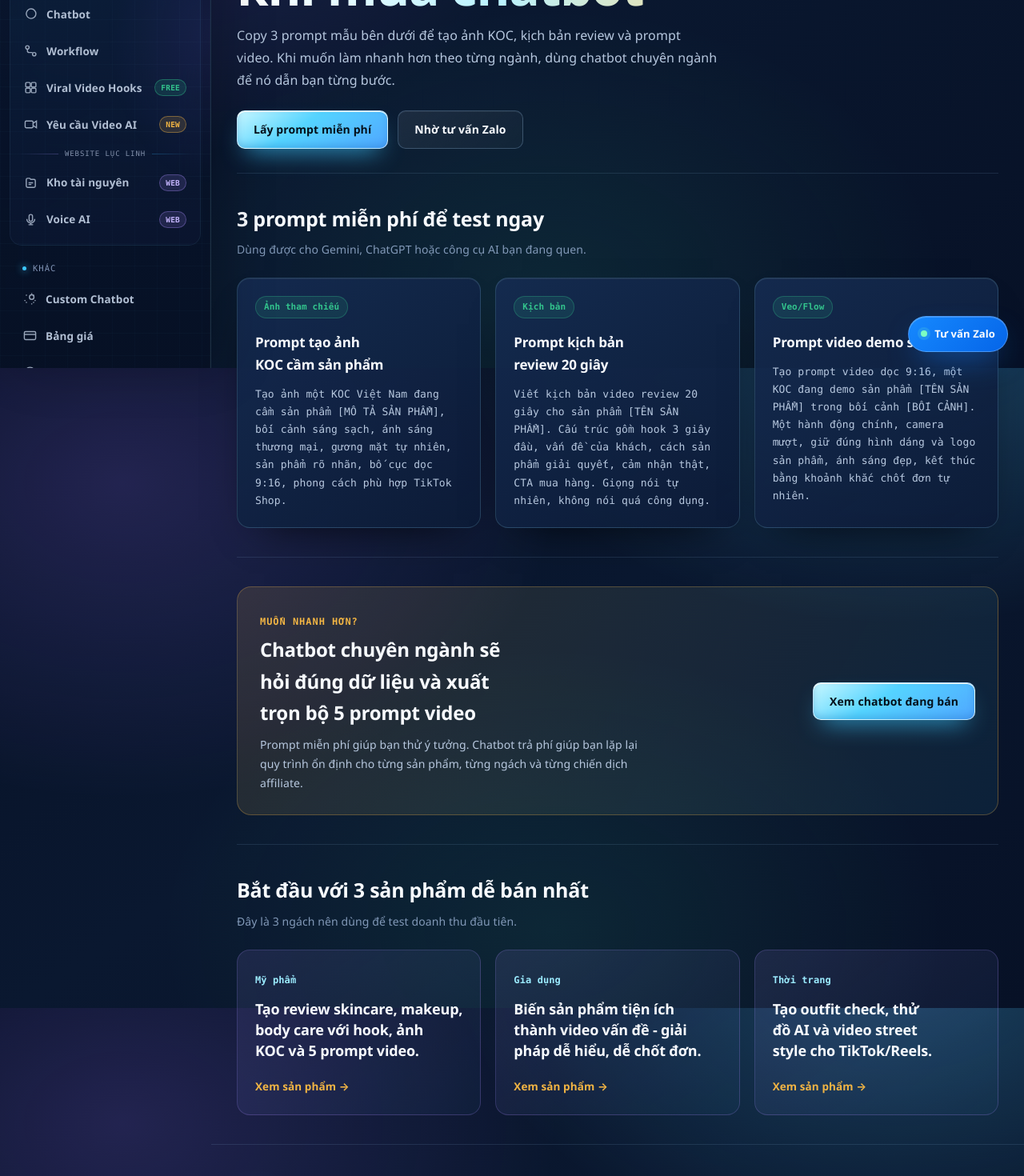
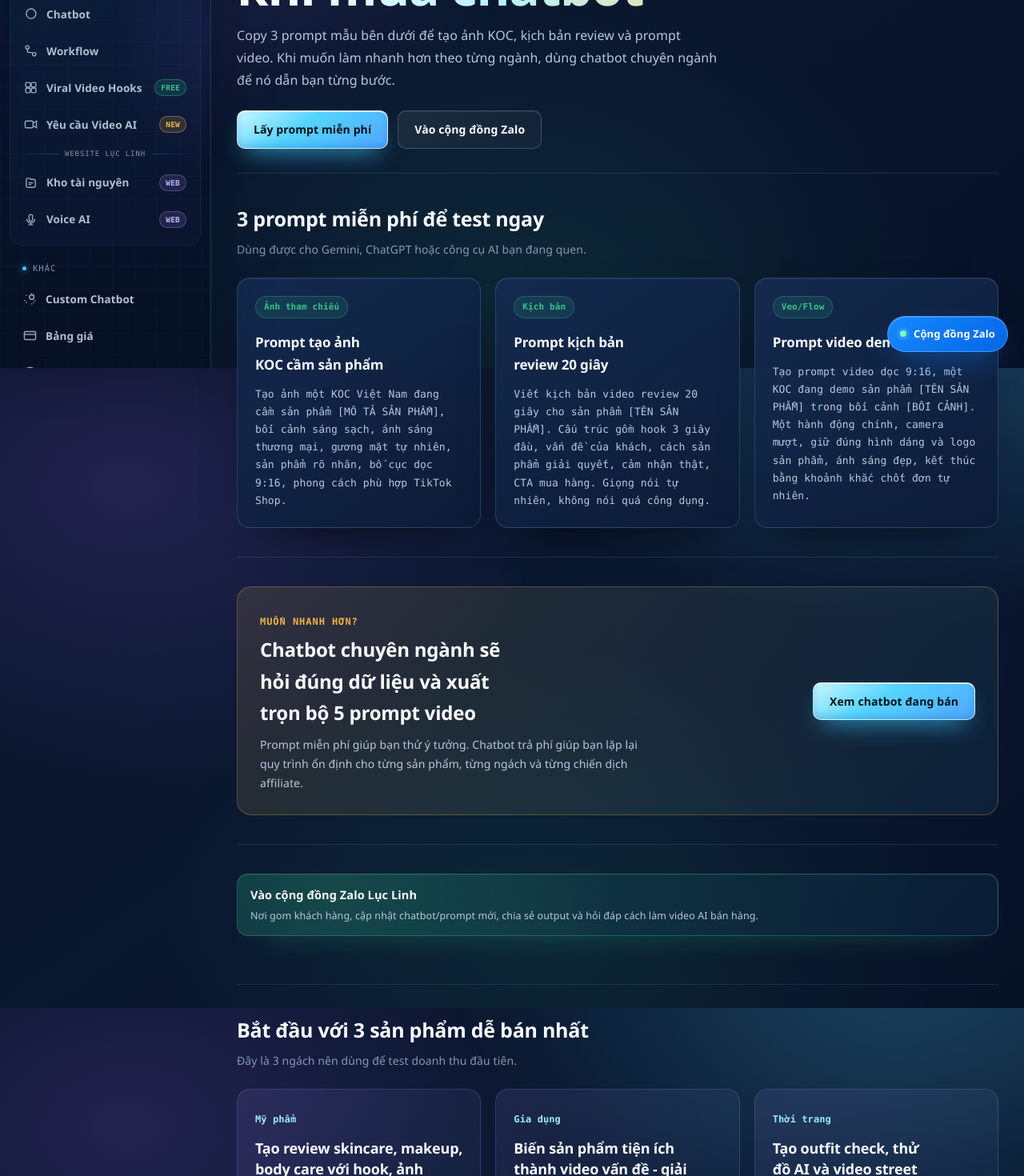
Before and after one commit to baggball/luc-linh-media, a Next.js app: page /dung-thu-mien-phi in a window 1280 px wide. Shown: the part 340-1810 px from the top of the page at 80% size. Built offline with nearby package versions, Linux system fonts and the light colour scheme; no server answers.

Commit message:
Add Zalo community onboarding links

```diff
--- a/app/dung-thu-mien-phi/page.tsx
+++ b/app/dung-thu-mien-phi/page.tsx
@@ -1,6 +1,7 @@
 import Link from "next/link";
 import AppShell from "@/components/layout/AppShell";
 import Footer from "@/components/layout/Footer";
+import { ZALO_COMMUNITY_URL } from "@/lib/community";
 
 export const metadata = {
   title: "Dùng thử miễn phí prompt tạo video AI",
@@ -61,8 +62,8 @@ export default function DungThuMienPhiPage() {
           </p>
           <div className="trial-hero-actions">
             <a className="btn btn-primary" href="#free-prompts">Lấy prompt miễn phí</a>
-            <a className="btn btn-ghost" href="https://zalo.me/0379062594" target="_blank" rel="noopener">
-              Nhờ tư vấn Zalo
+            <a className="btn btn-ghost" href={ZALO_COMMUNITY_URL} target="_blank" rel="noopener">
+              Vào cộng đồng Zalo
             </a>
           </div>
         </section>
@@ -100,6 +101,13 @@ export default function DungThuMienPhiPage() {
         </section>
 
         <section className="section trial-section">
+          <a className="community-box community-box-wide" href={ZALO_COMMUNITY_URL} target="_blank" rel="noopener">
+            <b>Vào cộng đồng Zalo Lục Linh</b>
+            <span>Nơi gom khách hàng, cập nhật chatbot/prompt mới, chia sẻ output và hỏi đáp cách làm video AI bán hàng.</span>
+          </a>
+        </section>
+
+        <section className="section trial-section">
           <div className="sec-head">
             <div>
               <h2>Bắt đầu với 3 sản phẩm dễ bán nhất</h2>
--- a/app/globals.css
+++ b/app/globals.css
@@ -429,6 +429,30 @@ footer{border-top:1px solid var(--line); padding:44px 0 26px;}
 .contact-box a{color:var(--electric-bright); font-weight:700; font-size:14.5px;}
 .contact-box a:hover{text-decoration:underline;}
 .contact-box span{display:block; font-size:12px; color:var(--mute-dim); margin-top:2px;}
+.community-box{
+  display:block;
+  margin-top:14px;
+  padding:14px 16px;
+  border-radius:14px;
+  border:1px solid rgba(51,196,141,.34);
+  background:
+    radial-gradient(circle at 12% 20%,rgba(51,196,141,.16),transparent 42%),
+    linear-gradient(135deg,rgba(51,196,141,.12),rgba(47,177,255,.07));
+  color:var(--paper);
+  text-align:left;
+  box-shadow:0 18px 42px -32px rgba(51,196,141,.7), inset 0 1px rgba(255,255,255,.05);
+  transition:transform .18s ease,border-color .18s ease,box-shadow .18s ease;
+}
+.community-box:hover{
+  border-color:rgba(51,196,141,.56);
+  transform:translateY(-1px);
+  box-shadow:0 22px 48px -32px rgba(51,196,141,.9), inset 0 1px rgba(255,255,255,.08);
+}
+.community-box b{display:block; font-size:14.5px; margin-bottom:4px; color:var(--paper);}
+.community-box span{display:block; font-size:12.5px; line-height:1.55; color:var(--mute);}
+.community-box-success{margin-top:14px;}
+.community-box-wide{margin:0 0 24px;}
+.community-box-compact{margin-top:12px;}
 
 .detail-section{padding:26px 0;}
 .section-card{background:var(--ink-card); border:1px solid var(--line); border-radius:16px; padding:26px;}
--- a/app/tai-khoan/san-pham/page.tsx
+++ b/app/tai-khoan/san-pham/page.tsx
@@ -5,6 +5,7 @@ import Footer from "@/components/layout/Footer";
 import { createClient } from "@/lib/supabase/server";
 import { formatVND } from "@/lib/format";
 import { PRODUCT_TYPE_ROUTE, type ProductType } from "@/lib/types";
+import { ZALO_COMMUNITY_URL } from "@/lib/community";
 
 export const revalidate = 0;
 export const metadata = { title: "Sản phẩm của tôi" };
@@ -37,6 +38,11 @@ export default async function MyProductsPage() {
         <div className="eyebrow">Tài khoản</div>
         <h1 style={{ fontSize: 30, margin: "12px 0 8px" }}>Sản phẩm và đơn hàng của tôi</h1>
         <p style={{ color: "var(--mute)", marginBottom: 28 }}>Xem lại sản phẩm đã mua và tiếp tục các đơn đang chờ thanh toán.</p>
+
+        <a className="community-box community-box-wide" href={ZALO_COMMUNITY_URL} target="_blank" rel="noopener">
+          <b>Vào cộng đồng Zalo sau khi mua</b>
+          <span>Đây là nơi Lục Linh chăm sóc khách hàng, cập nhật prompt/chatbot mới và thảo luận cách làm video AI bán hàng.</span>
+        </a>
 
         {purchases.length === 0 ? (
           <div className="empty-added">
--- a/components/layout/AppShell.tsx
+++ b/components/layout/AppShell.tsx
@@ -1,5 +1,6 @@
 import Sidebar from "./Sidebar";
 import Topbar from "./Topbar";
+import { ZALO_COMMUNITY_URL } from "@/lib/community";
 
 export default function AppShell({ children }: { children: React.ReactNode }) {
   return (
@@ -11,13 +12,13 @@ export default function AppShell({ children }: { children: React.ReactNode }) {
       </div>
       <a
         className="floating-zalo"
-        href="https://zalo.me/0379062594"
+        href={ZALO_COMMUNITY_URL}
         target="_blank"
         rel="noopener noreferrer"
-        aria-label="Chat với Lục Linh Video AI qua Zalo"
+        aria-label="Vào cộng đồng Zalo Lục Linh Video AI"
       >
         <span className="floating-zalo-dot" />
-        <span>Tư vấn Zalo</span>
+        <span>Cộng đồng Zalo</span>
       </a>
     </div>
   );
--- a/components/layout/Footer.tsx
+++ b/components/layout/Footer.tsx
@@ -1,6 +1,7 @@
 import Image from "next/image";
 import Link from "next/link";
 import { SITE_NAME } from "@/lib/site";
+import { ZALO_COMMUNITY_URL } from "@/lib/community";
 
 export default function Footer() {
   return (
@@ -37,6 +38,9 @@ export default function Footer() {
             <a href="https://luclinhonlineshop.io.vn/" target="_blank" rel="noopener noreferrer">
               Voice AI ↗
             </a>
+            <a href={ZALO_COMMUNITY_URL} target="_blank" rel="noopener noreferrer">
+              Cộng đồng Zalo ↗
+            </a>
           </div>
           <div>
             <h4>Công ty</h4>
@@ -51,6 +55,9 @@ export default function Footer() {
             <Link href="/chinh-sach-bao-mat">Chính sách bảo mật</Link>
             <Link href="/chinh-sach-hoan-tien">Chính sách hoàn tiền</Link>
             <Link href="/dieu-khoan-dich-vu">Điều khoản dịch vụ</Link>
+            <a href={ZALO_COMMUNITY_URL} target="_blank" rel="noopener noreferrer">
+              Vào nhóm khách hàng ↗
+            </a>
           </div>
         </div>
         <div className="foot-bottom">
--- /dev/null
+++ b/lib/community.ts
@@ -0,0 +1,2 @@
+export const ZALO_COMMUNITY_URL = "https://zalo.me/g/acfzlftp3yr1fgbi5iud";
+export const ZALO_COMMUNITY_LABEL = "Cộng đồng Zalo Lục Linh Video AI";
```
Also changed, not shown: app/bang-gia/BangGiaClient.tsx (+13 -1 lines), app/bang-gia/bang-gia.module.css (+11 -2 lines), components/checkout/CheckoutStatus.tsx (+9 -0 lines), components/product/ProductDetailPage.tsx (+13 -0 lines).
